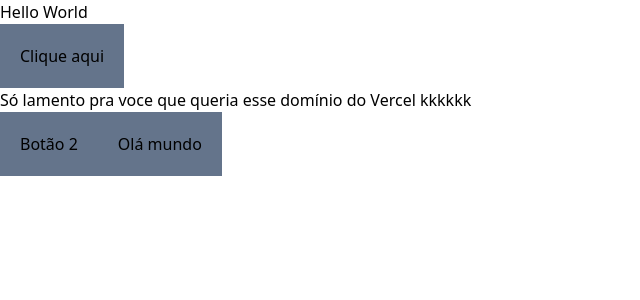
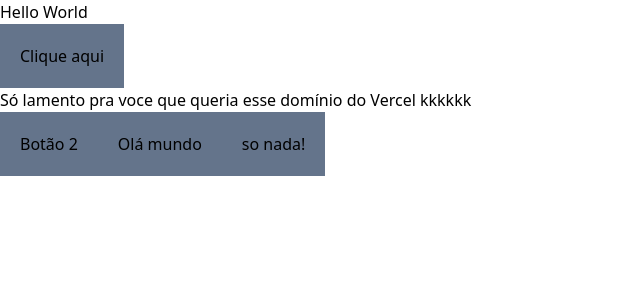
Before and after one commit to ismaelsoares/pass-in-web, a React (Vite) app: page / in a window 1280 px wide. Shown: the top 300 px of the page, without its empty margins (0-640 px from the left). Built offline with nearby package versions, Linux system fonts and the light colour scheme.

Commit message:
Testando

```diff
--- a/src/app.tsx
+++ b/src/app.tsx
@@ -15,6 +15,7 @@ export function App() {
       <p>Só lamento pra voce que queria esse domínio do Vercel kkkkkk</p>
       <MeuBotao text="Botão 2" />
       <MeuBotao />
+      <MeuBotao text="so nada!" />
     </>
   )
 }
```
